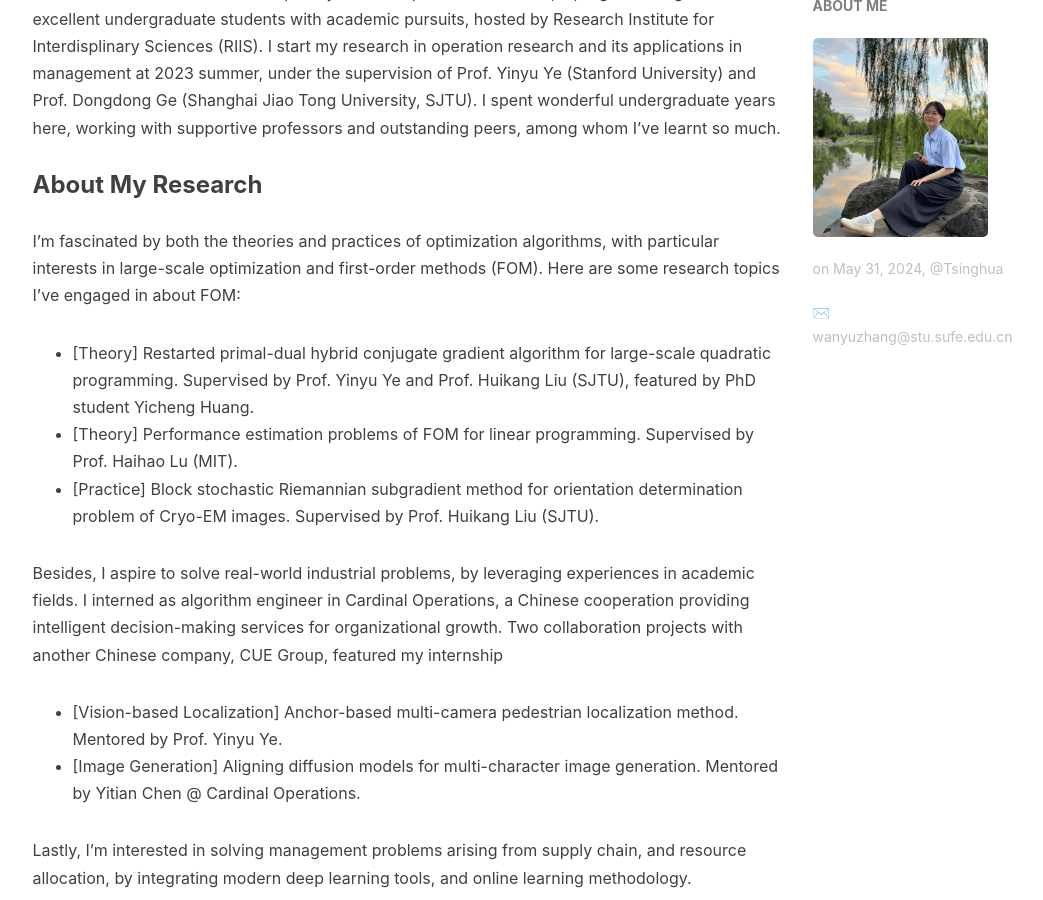
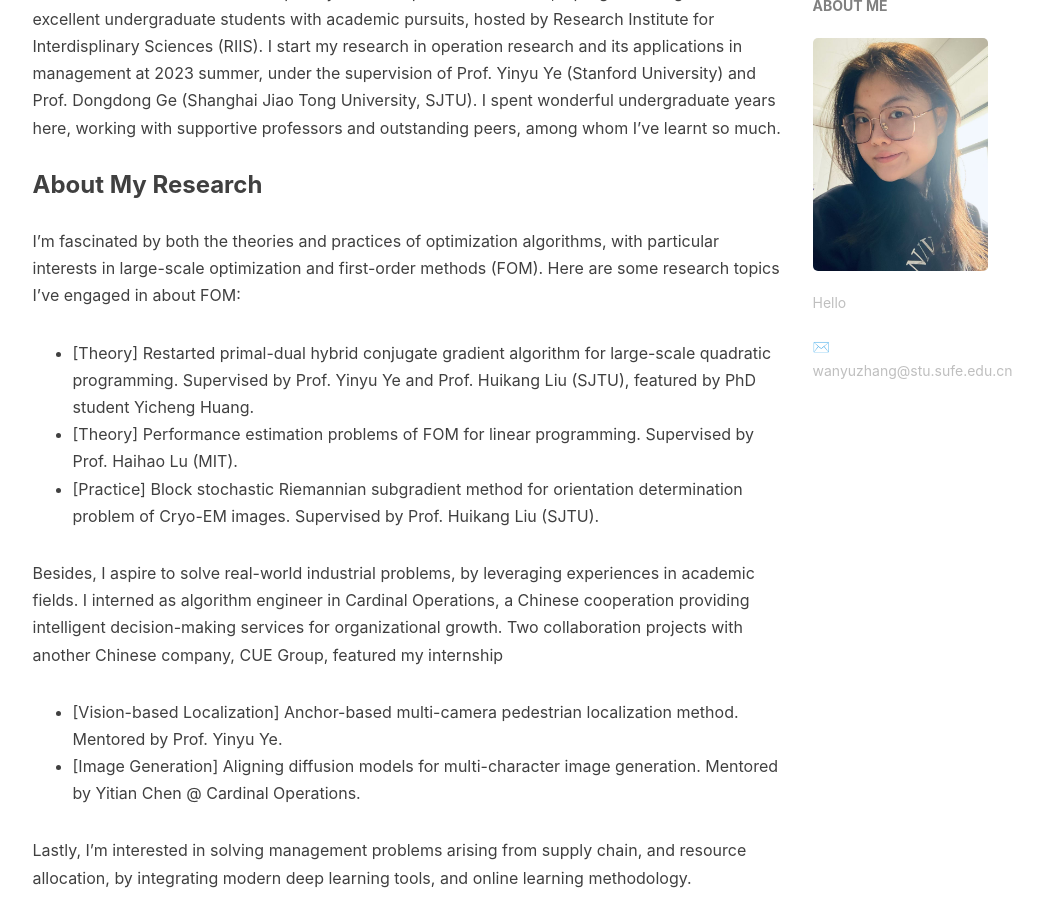
Before and after one commit to zwyhahaha/zwyhahaha.github.io, a Jekyll site: the page built from about.md, in a window 1280 px wide and 900 px high, scrolled down 620 px. Shown: the whole window, without its empty margins (135-1178 px from the left). Built offline with Jekyll 4.4.1, drawn with Linux system fonts in a browser that asks for light colours; nearby versions of some CDN libraries; comment, search, counter and statistics services are not loaded.

Commit message:
1106-post-bg

```diff
--- a/_config.yml
+++ b/_config.yml
@@ -11,8 +11,8 @@ github_repo: "https://github.com/zwyhahaha/zwyhahaha.github.io.git" # you code r
 
 # Sidebar settings
 sidebar: true                           # whether or not using Sidebar.
-sidebar-about-description: "on May 31, 2024, @Tsinghua"
-sidebar-avatar: /img/self_.jpg      # use absolute URL, seeing it's used in both `/` and `/about/`
+sidebar-about-description: "Hello"
+sidebar-avatar: /img/me.jpg      # use absolute URL, seeing it's used in both `/` and `/about/`
 
 
 
--- a/index.html
+++ b/index.html
@@ -1,6 +1,6 @@
 ---
 layout: page
-description: "Welcome! I 'll share some notes about optimization here!"
+description: "Welcome! Feel free to explore!"
 ---
 
 {% for post in paginator.posts %}
```
Also changed, not shown: img/me.jpg (added), 5 other files.
